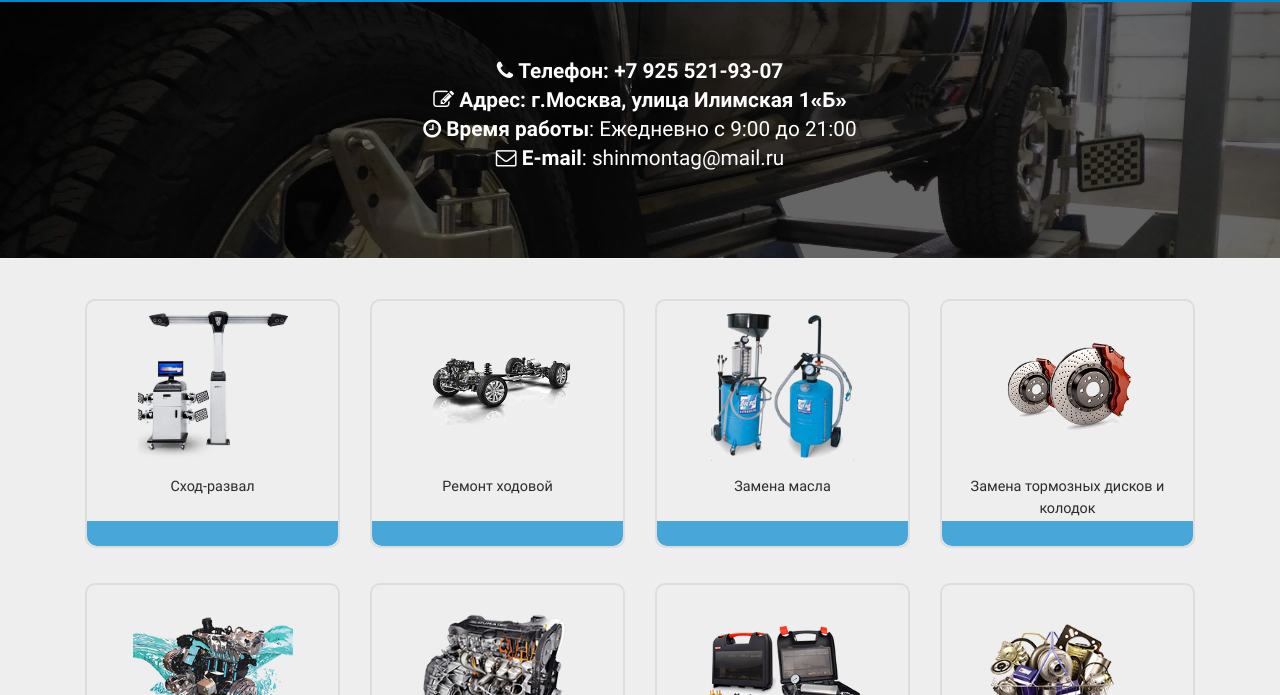
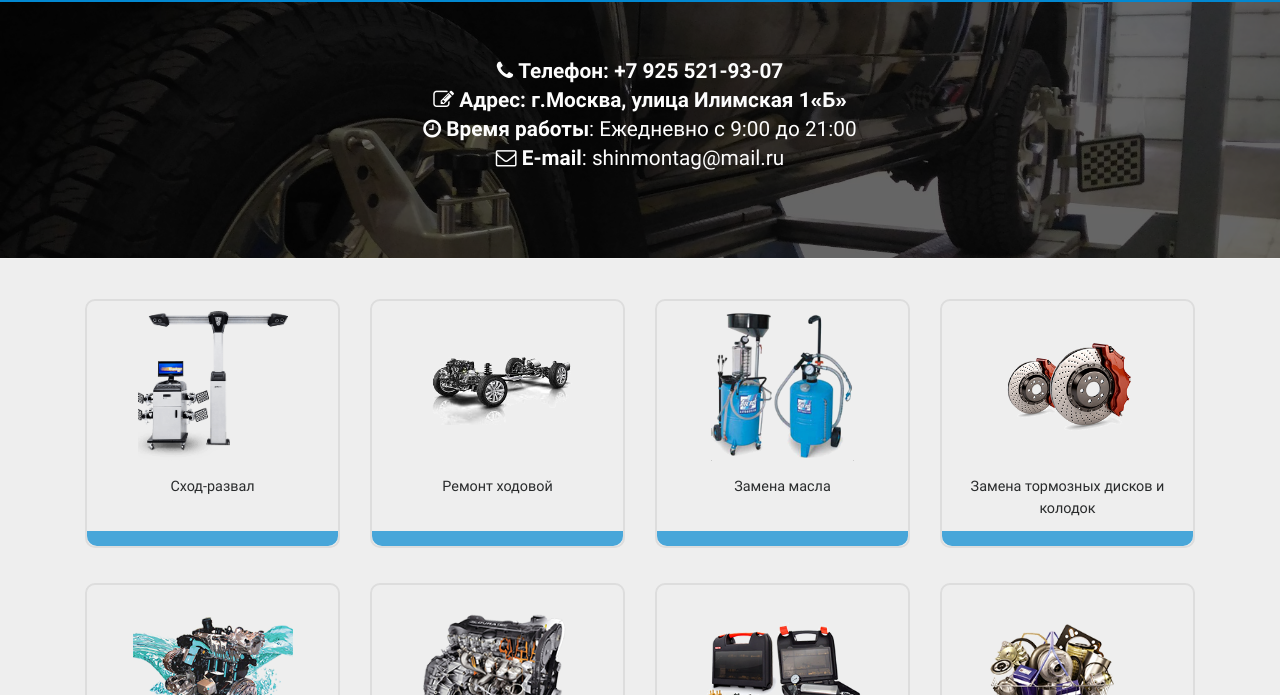
Before and after one commit to hramn1/shod-razval, a website: page index.html in a window 1280 px wide. Shown: the part 105-800 px from the top of the page. Drawn offline with nearby package versions, Linux system fonts and the light colour scheme; files that its build step writes are made by us from their sources.

Commit message:
правки

```diff
--- a/sass/blocks/widget-servise.scss
+++ b/sass/blocks/widget-servise.scss
@@ -23,7 +23,7 @@
       bottom:0px;
       left:0;
       right:0;
-      height:25px;
+      height:15px;
       background-color:transparentize($main-color, 0.3);
       border-bottom-left-radius:10px;
       border-bottom-right-radius:10px;
```
